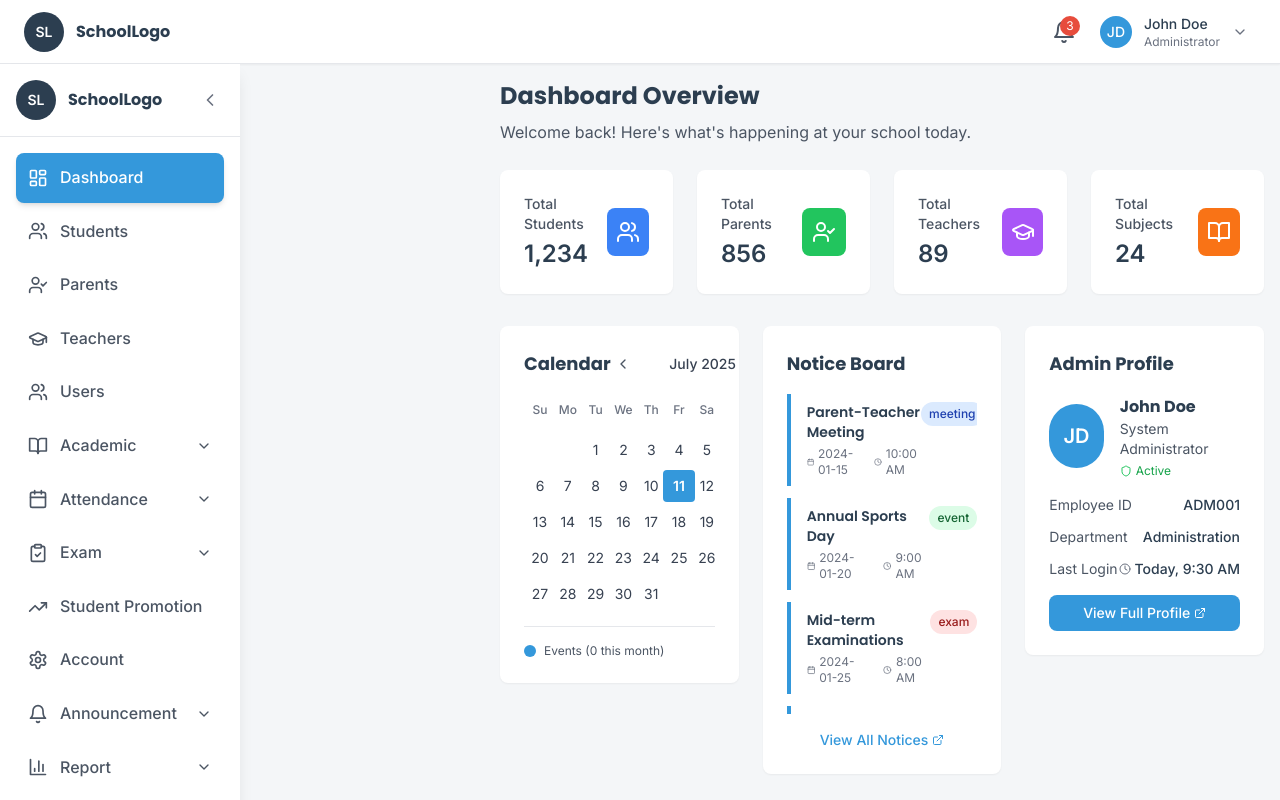
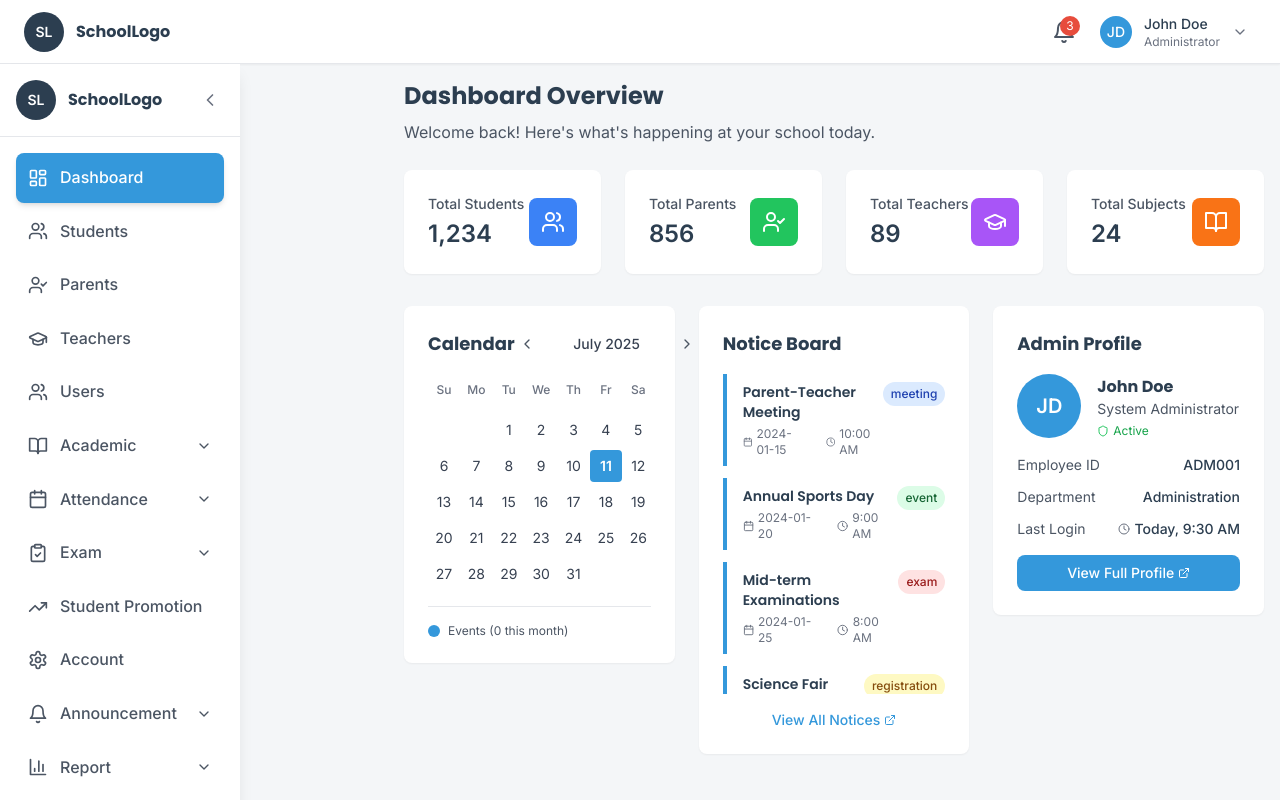
Before and after one commit to MykelCipher/sms_dashboard, a React (Vite) app: page / in a window 1280 px wide. Shown: the top 800 px of the page. Built offline with nearby package versions, Linux system fonts and the light colour scheme.

Commit message:
Set 1.5 inch distance between sidebar and content

```diff
--- a/src/App.tsx
+++ b/src/App.tsx
@@ -70,7 +70,7 @@ function App() {
         />
 
         <main className={`flex-1 p-4 transition-all duration-300 ${
-          isMobile ? 'ml-0' : sidebarCollapsed ? 'ml-16' : 'ml-60'
+          isMobile ? 'ml-0' : sidebarCollapsed ? 'ml-16' : 'sidebar-spacing'
         }`}>
           <div className="max-w-7xl mx-auto ml-1">
             <div className="mb-6">
--- a/src/index.css
+++ b/src/index.css
@@ -18,3 +18,7 @@ h1, h2, h3, h4, h5, h6 {
   font-family: 'Poppins', sans-serif;
   font-weight: 600;
 }
+
+.sidebar-spacing {
+  margin-left: 1.5in;
+}
```
